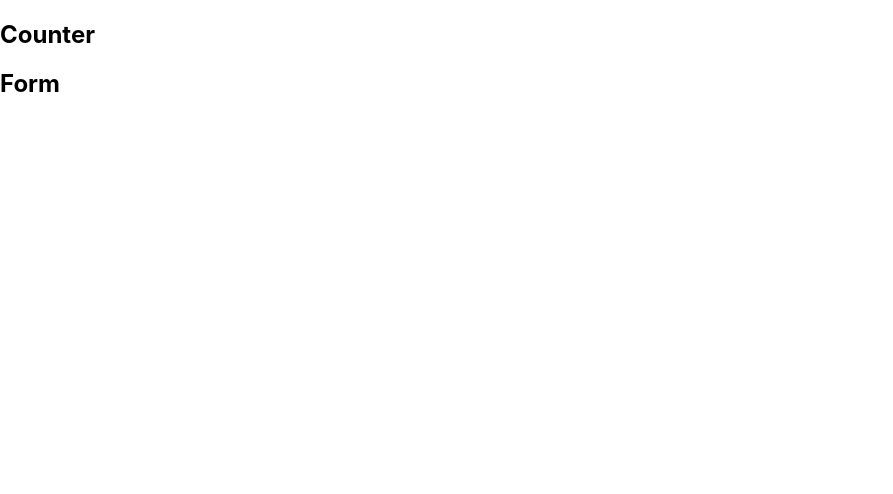
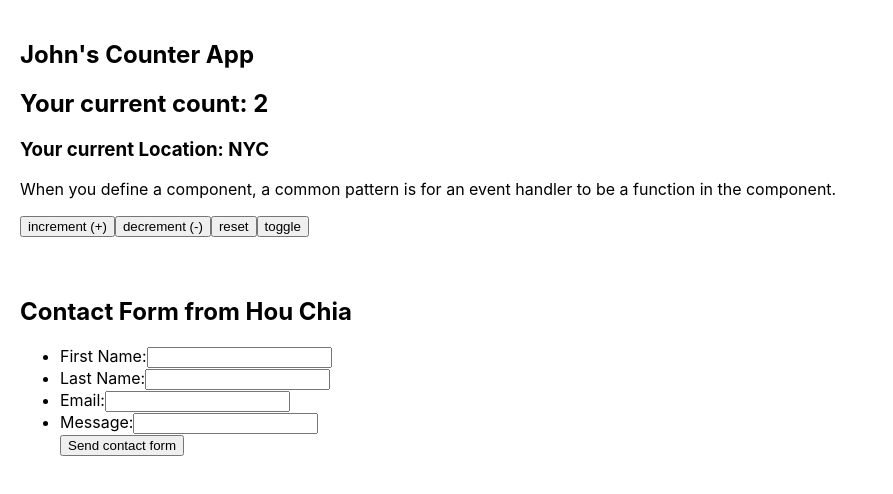
Before and after one commit to React-Fundamentals/starter-react-state, a React (Create React App) app: page / in a window 1280 px wide. Shown: the top 494 px of the page, without its empty margins (0-893 px from the left). Built offline with nearby package versions, Linux system fonts and the light colour scheme.

Commit message:
complete review day 2

```diff
--- a/src/components/counter/Counter.js
+++ b/src/components/counter/Counter.js
@@ -1,3 +1,23 @@
-export default function Counter() {
-  return <h2>Counter</h2>;
+import styles from "./Counter.module.css";
+
+export default function Counter({
+  initialPerson = { name: "John", location: "NYC" },
+  initialCount = 2,
+}) {
+  return (
+    <section className={styles.container}>
+      <h1>{initialPerson.name}'s Counter App</h1>
+      <h2>Your current count: {initialCount}</h2>
+      <h3>Your current Location: {initialPerson.location}</h3>
+
+      <p>
+        When you define a component, a common pattern is for an event handler to
+        be a function in the component.
+      </p>
+      <button>increment (+)</button>
+      <button>decrement (-)</button>
+      <button>reset</button>
+      <button>toggle</button>
+    </section>
+  );
 }
--- a/src/components/counter/Counter.module.css
+++ b/src/components/counter/Counter.module.css
@@ -0,0 +1,15 @@
+.container {
+  padding: 20px;
+}
+
+.red {
+  color: red;
+}
+
+.green {
+  color: green;
+}
+
+.hide {
+  display: none;
+}
--- a/src/components/form/Form.js
+++ b/src/components/form/Form.js
@@ -1,3 +1,40 @@
-export default function Form() {
-  return <h2>Form</h2>;
+import styles from "./Form.module.css";
+export default function Form({
+  initialFormData = {
+    firstName: "Hou",
+    lastName: "Chia",
+    email: "",
+    message: "",
+  },
+}) {
+  return (
+    <section className={styles.container}>
+      <h2>
+        Contact Form from {initialFormData.firstName} {initialFormData.lastName}
+      </h2>
+      {
+        <form>
+          <ul>
+            <li>
+              <label htmlFor="firstName">First Name:</label>
+              <input type="text" id="firstName" name="firstName" />
+            </li>
+            <li>
+              <label htmlFor="lastName">Last Name:</label>
+              <input type="text" id="lastName" name="lastName" />
+            </li>
+            <li>
+              <label htmlFor="email">Email:</label>
+              <input type="email" id="email" name="email" />
+            </li>
+            <li>
+              <label htmlFor="message">Message:</label>
+              <input type="text" id="message" name="message" />
+            </li>
+            <button>Send contact form</button>
+          </ul>
+        </form>
+      }
+    </section>
+  );
 }
--- a/src/components/form/Form.module.css
+++ b/src/components/form/Form.module.css
@@ -0,0 +1,3 @@
+.container {
+  padding: 20px;
+}
```
